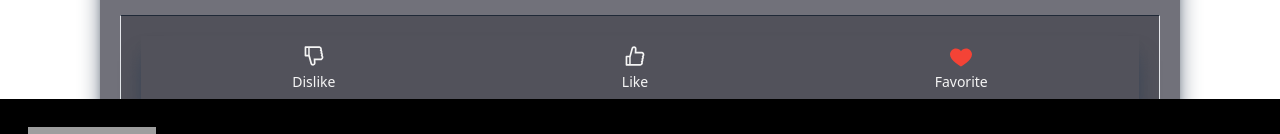
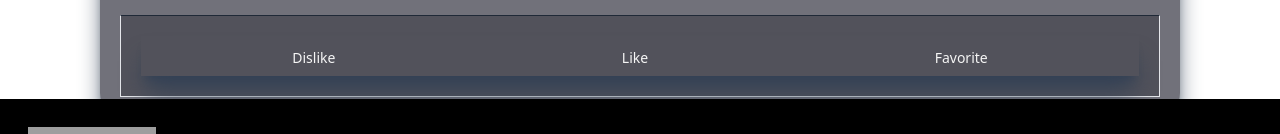
Before and after one commit to MuhammadYildiz/Component-Library, a React (Vite) app: page / in a window 1280 px wide. Both pictures are taken after a click on the button "Open Modal". Shown: the part 549-683 px from the top of the page. Built offline with nearby package versions, Linux system fonts and the light colour scheme; grey boxes are pictures that could not be loaded.

Commit message:
Update Badges.jsx

```diff
--- a/src/components/Badges.jsx
+++ b/src/components/Badges.jsx
@@ -1,7 +1,5 @@
 import React from 'react'
-import { FcLike } from 'react-icons/fc';
-import { AiOutlineLike } from 'react-icons/ai';
-import { AiOutlineDislike } from 'react-icons/ai';
+
 const style = {
     color: {
         badgeColor: "bg-zinc-600  hover:bg-cyan-900 text-neutral-100  shadow-slate-700 shadow-xl",
@@ -12,19 +10,19 @@ const style = {
     }
 }
 export default function Badges(props) {
-    const { color, size } = props
+    const { color, size,icon1, icon2,icon3 } = props
     const colorClass = style.color[color]
     const sizeClass = style.size[size]
     return (
         <div className={`${colorClass} ${sizeClass}`}>
             <button className=' flex flex-col justify-center items-center text-center'>
-                <AiOutlineDislike /> <span className='text-sm mt-1'>Dislike</span>
+                {icon1} <span className='text-sm mt-1'>Dislike</span>
             </button>
             <button className=' flex flex-col justify-center items-center text-center'>
-                <AiOutlineLike /><span className='text-sm mt-1'>Like</span>
+               {icon2}<span className='text-sm mt-1'>Like</span>
             </button>
             <button className=' flex flex-col justify-center items-center text-center'>
-                <FcLike /><span className='text-sm mt-1'>Favorite</span>
+                {icon3} <span className='text-sm mt-1'>Favorite</span>
             </button>
         </div>
     )
```
